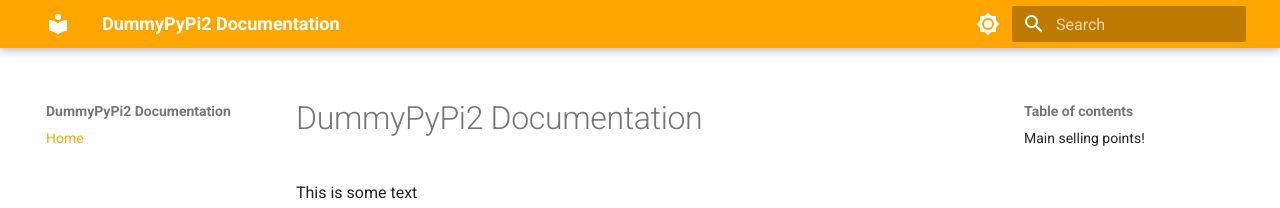
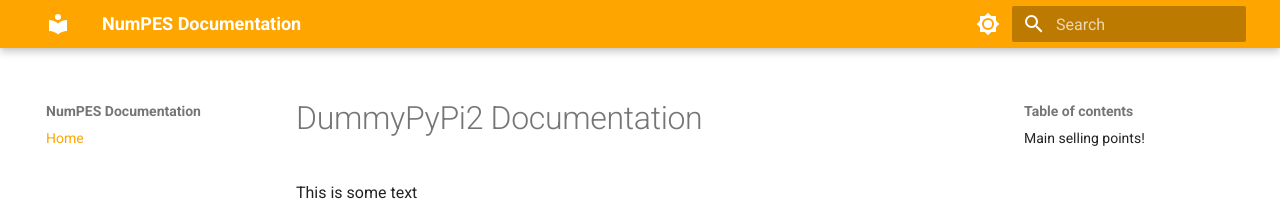
Before and after one commit to bwolleswinkel/DummyPyPi2, an MkDocs documentation site: the page built from doc/source/index.md, in a window 1280 px wide. Shown: the top 208 px of the page. Built offline with MkDocs 1.6.1 and Material for MkDocs 9.7.7, drawn with Linux system fonts in a browser that asks for light colours.

Commit message:
Changed name of the website to NumPES

```diff
--- a/doc/mkdocs.yml
+++ b/doc/mkdocs.yml
@@ -1,6 +1,6 @@
 # Minimal MkDocs configuration
 
-site_name: DummyPyPi2 Documentation
+site_name: NumPES Documentation
 docs_dir: source
 theme:
   name: material
```
